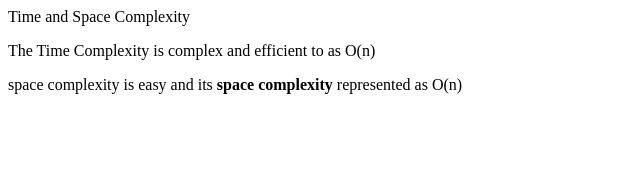
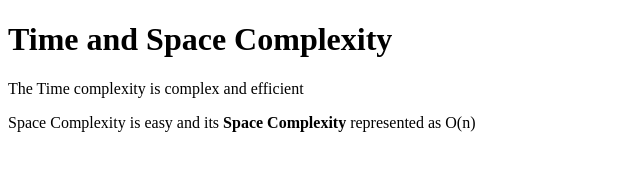
Before and after one commit to acciojob/time-and-space-complexity-salonibansod, a website: page main.html in a window 1280 px wide. Shown: the whole page, without its empty margins (0-640 px from the left). Drawn offline with Linux system fonts and the light colour scheme.

Commit message:
created a submission

```diff
--- a/main.html
+++ b/main.html
@@ -7,9 +7,9 @@
 </head>
 
 <body>
-	<h>Time and Space Complexity</h>
-	<p>The Time Complexity is complex and efficient to as O(n)</p>
-	<p>space complexity is easy and its <b>space complexity</b> represented as O(n)</p>
+	<h1>Time and Space Complexity</h1>
+	<p>The Time complexity is complex and efficient </p>
+	<p>Space Complexity is easy and its <b>Space Complexity</b> represented as O(n)</p>
 	<!-- the entire body must be written by student -->
     <script type="text/javascript" src="./script.js">
 </script>
```
